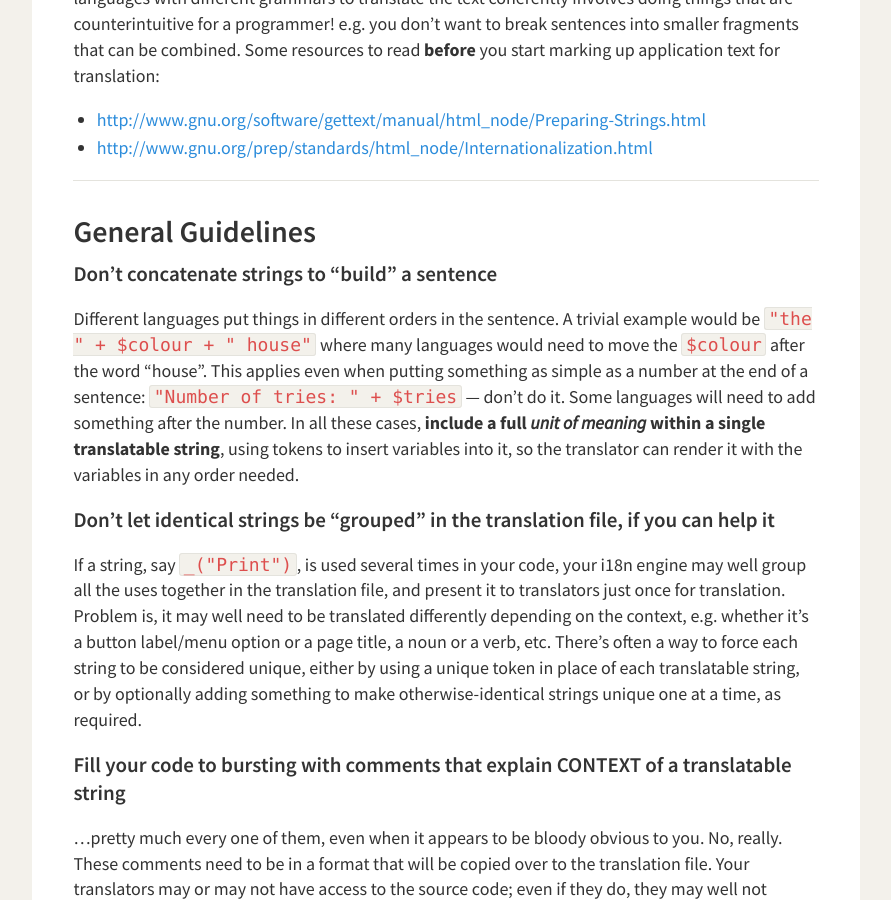
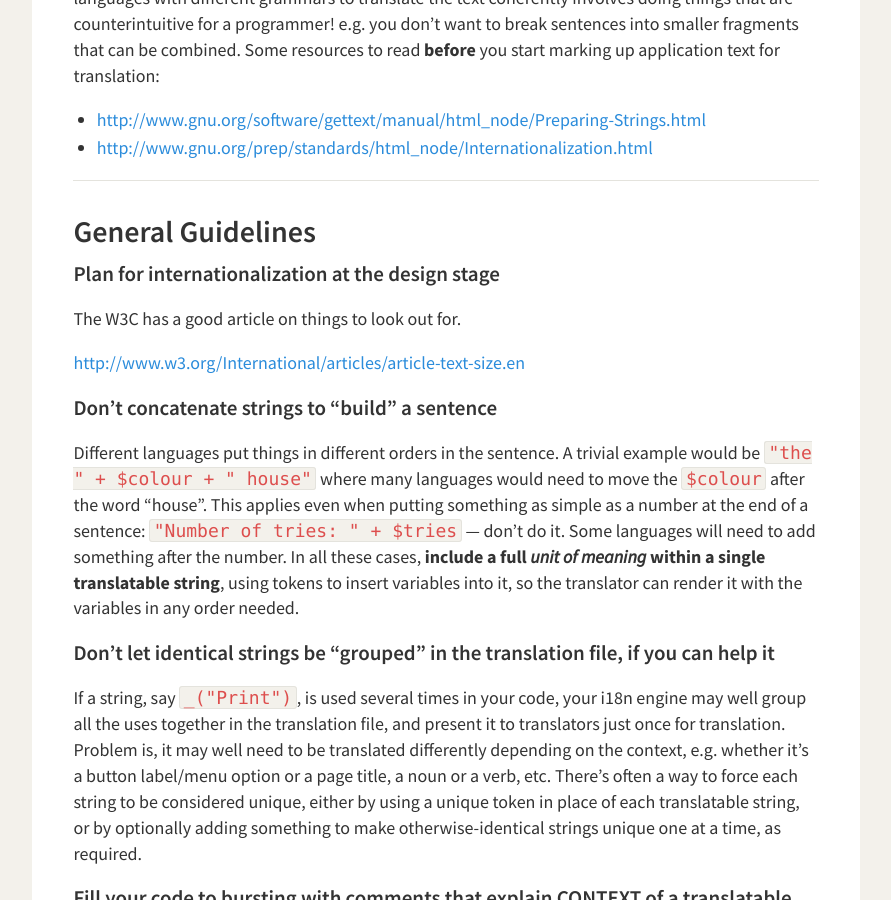
Before and after one commit to mysociety/mysociety.github.io, a Jekyll site: the page built from internationalization.md, in a window 1280 px wide and 900 px high, scrolled down 555 px. Shown: the whole window, without its empty margins (56-947 px from the left). Built offline with Jekyll 4.4.1, drawn with Linux system fonts in a browser that asks for light colours.

Commit message:
Add an article on design considerations for internationalization.

```diff
--- a/internationalization.md
+++ b/internationalization.md
@@ -20,6 +20,12 @@ start marking up application text for translation:
 -   [http://www.gnu.org/prep/standards/html\_node/Internationalization.html](http://www.gnu.org/prep/standards/html_node/Internationalization.html)
 
 ## General Guidelines
+
+### Plan for internationalization at the design stage
+
+The W3C has a good article on things to look out for.
+
+[http://www.w3.org/International/articles/article-text-size.en](http://www.w3.org/International/articles/article-text-size.en)
 
 ### Don't concatenate strings to "build" a sentence
 
```
